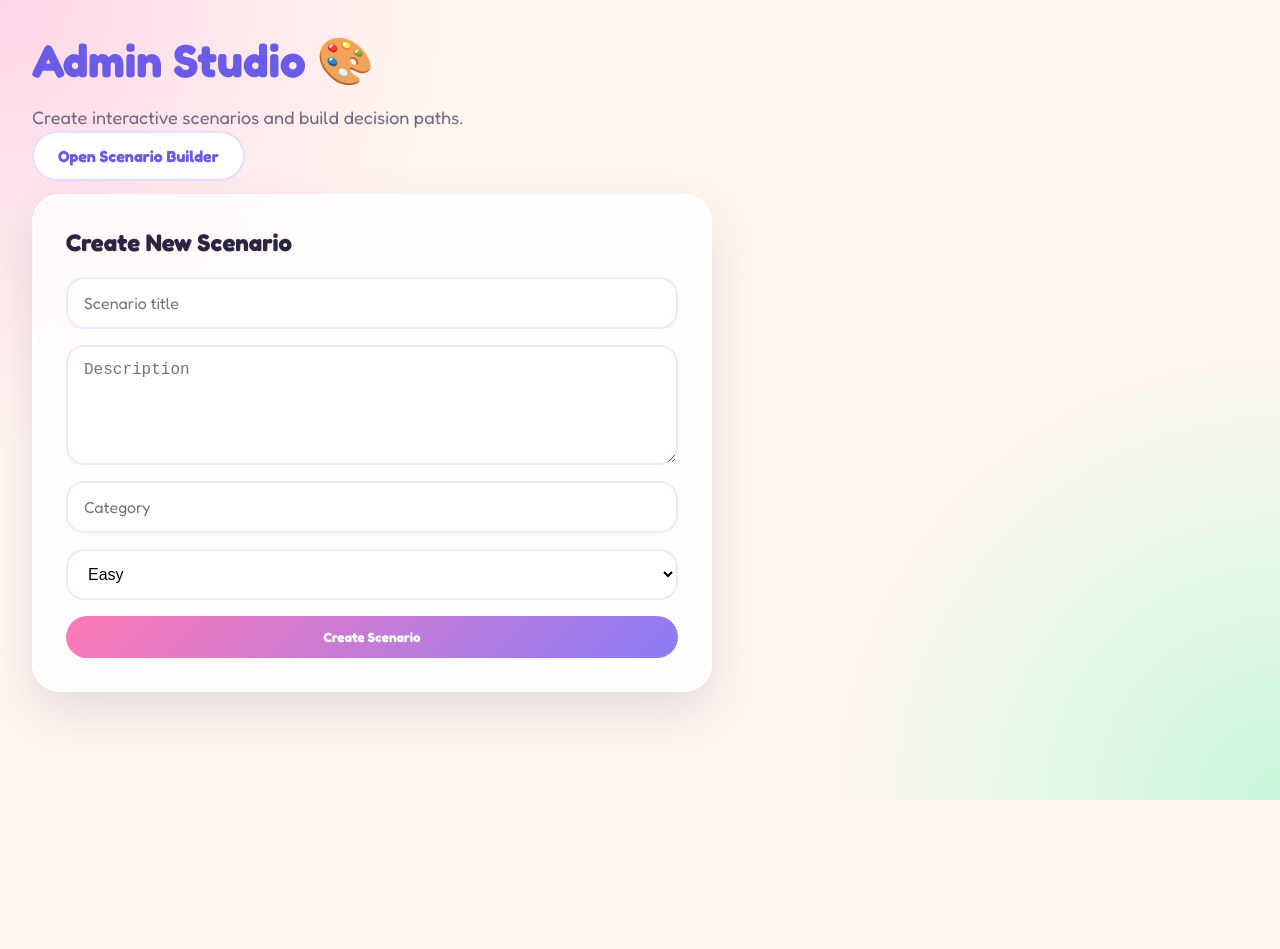
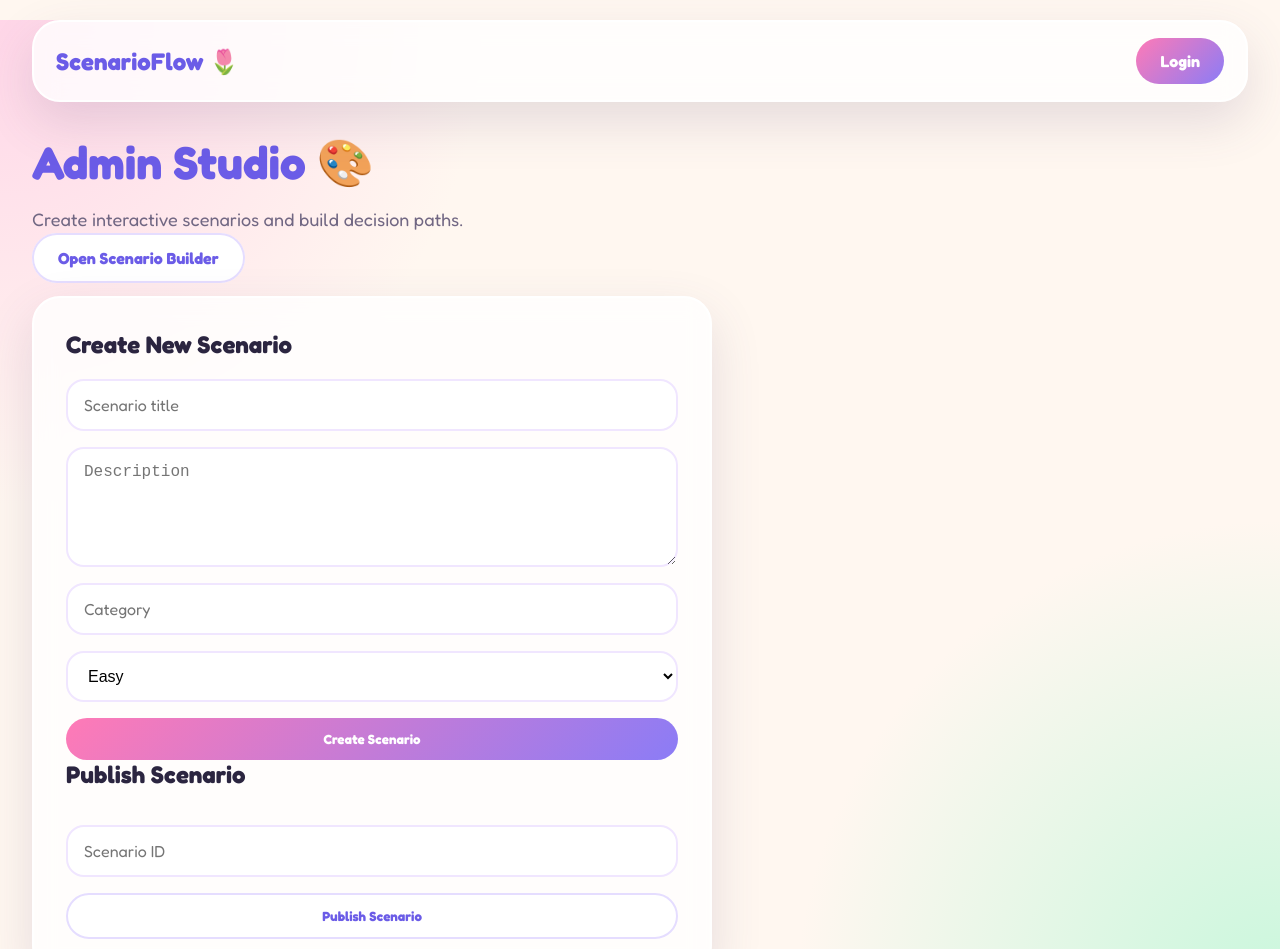
Before and after one commit to AishaRiyad/ScenarioFlow, a React app in the folder Frontend/: page /admin in a window 1280 px wide. Shown: the top 949 px of the page. Before the commit the page ends 800 px from the top, so only its background shows below. Built offline with nearby package versions, Linux system fonts and the light colour scheme; the HTML template or start-up script is replaced by a standard one.

Commit message:
add scenario publishing, navbar logout, and result flow fixes

```diff
--- a/Frontend/src/App.jsx
+++ b/Frontend/src/App.jsx
@@ -1,4 +1,6 @@
 import { BrowserRouter, Routes, Route } from "react-router-dom";
+
+import Navbar from "./components/Navbar";
 
 import LandingPage from "./pages/LandingPage";
 import LoginPage from "./pages/LoginPage";
@@ -13,6 +15,8 @@ import MyAttemptsPage from "./pages/MyAttemptsPage";
 function App() {
   return (
     <BrowserRouter>
+      <Navbar />
+
       <Routes>
         <Route path="/" element={<LandingPage />} />
         <Route path="/login" element={<LoginPage />} />
--- /dev/null
+++ b/Frontend/src/components/Navbar.css
@@ -0,0 +1,20 @@
+.navbar {
+  margin: 20px 32px 0;
+  padding: 16px 22px;
+  display: flex;
+  justify-content: space-between;
+  align-items: center;
+}
+
+.nav-logo {
+  color: #6b5ce7;
+  font-weight: 800;
+  font-size: 24px;
+}
+
+.nav-links {
+  display: flex;
+  gap: 16px;
+  align-items: center;
+  font-weight: 700;
+}
--- /dev/null
+++ b/Frontend/src/components/Navbar.jsx
@@ -0,0 +1,34 @@
+import { Link, useNavigate } from "react-router-dom";
+import "./Navbar.css";
+
+export default function Navbar() {
+  const navigate = useNavigate();
+  const role = localStorage.getItem("role");
+  const token = localStorage.getItem("token");
+
+  function logout() {
+    localStorage.removeItem("token");
+    localStorage.removeItem("email");
+    localStorage.removeItem("role");
+    navigate("/login");
+  }
+
+  return (
+    <nav className="navbar card">
+      <Link to="/" className="nav-logo">ScenarioFlow 🌷</Link>
+
+      <div className="nav-links">
+        {token && <Link to="/scenarios">Scenarios</Link>}
+        {token && <Link to="/my-attempts">My Attempts</Link>}
+        {role === "ADMIN" && <Link to="/admin">Admin</Link>}
+        {role === "ADMIN" && <Link to="/admin/builder">Builder</Link>}
+
+        {token ? (
+          <button className="btn btn-secondary" onClick={logout}>Logout</button>
+        ) : (
+          <Link className="btn btn-primary" to="/login">Login</Link>
+        )}
+      </div>
+    </nav>
+  );
+}
--- a/Frontend/src/pages/AdminDashboard.jsx
+++ b/Frontend/src/pages/AdminDashboard.jsx
@@ -11,6 +11,7 @@ export default function AdminDashboard() {
   });
 
   const [message, setMessage] = useState("");
+  const [publishId, setPublishId] = useState("");
 
   function handleChange(e) {
     setForm({ ...form, [e.target.name]: e.target.value });
@@ -23,9 +24,27 @@ export default function AdminDashboard() {
     try {
       await api.post("/scenarios", form);
       setMessage("Scenario created successfully ✨");
-      setForm({ title: "", description: "", category: "", difficulty: "Easy" });
+      setForm({
+        title: "",
+        description: "",
+        category: "",
+        difficulty: "Easy",
+      });
     } catch {
       setMessage("Could not create scenario");
+    }
+  }
+
+  async function publishScenario(e) {
+    e.preventDefault();
+    setMessage("");
+
+    try {
+      await api.patch(`/scenarios/${publishId}/publish`);
+      setMessage("Scenario published successfully 🌟");
+      setPublishId("");
+    } catch {
+      setMessage("Could not publish scenario");
     }
   }
 
@@ -87,6 +106,21 @@ export default function AdminDashboard() {
             Create Scenario
           </button>
         </form>
+
+        <form className="admin-form publish-form" onSubmit={publishScenario}>
+          <h2>Publish Scenario</h2>
+
+          <input
+            className="input"
+            placeholder="Scenario ID"
+            value={publishId}
+            onChange={(e) => setPublishId(e.target.value)}
+          />
+
+          <button className="btn btn-secondary" type="submit">
+            Publish Scenario
+          </button>
+        </form>
       </section>
     </main>
   );
```
Also changed, not shown: 2 other files (tests, documents, lock files or other folders).
